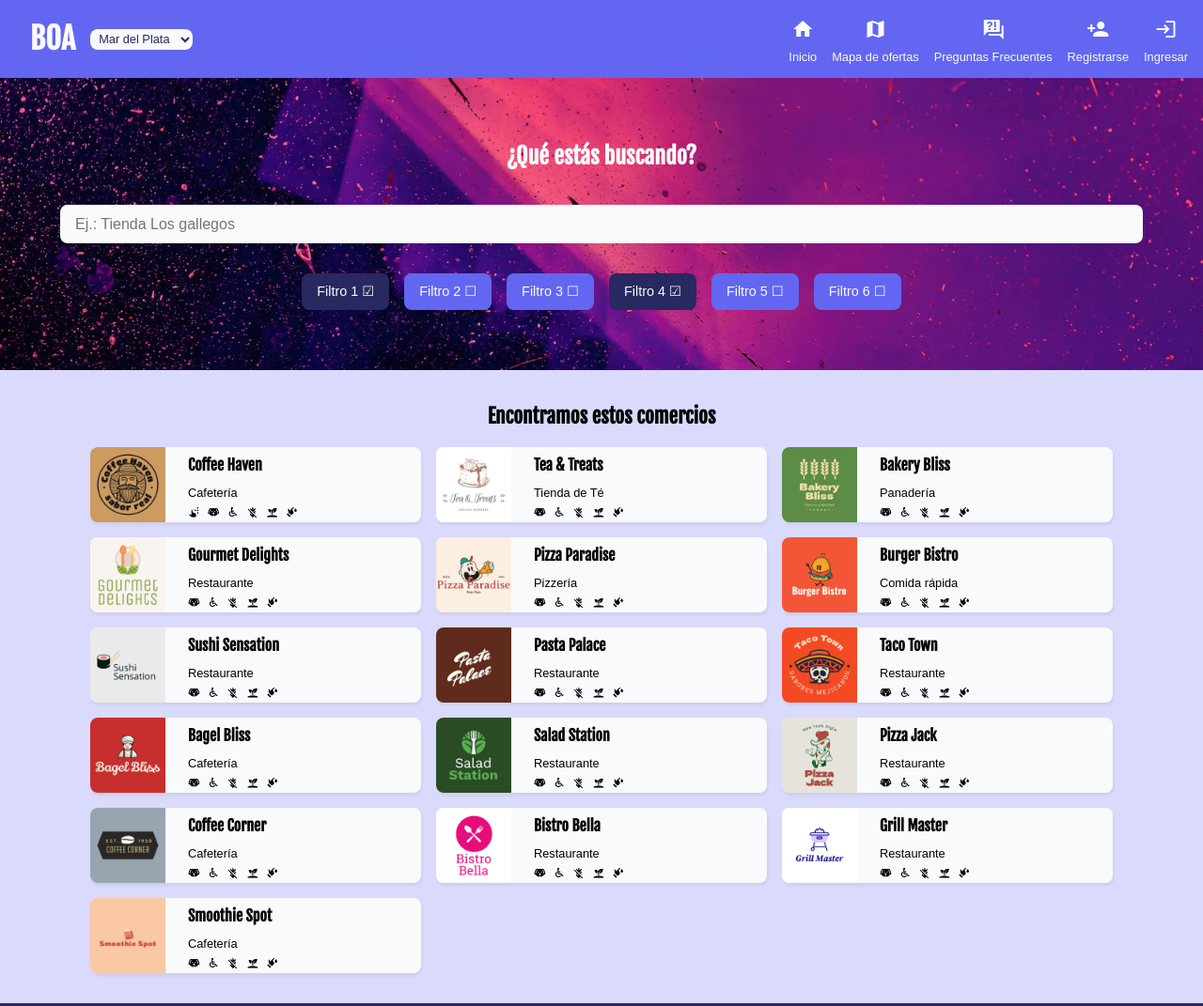
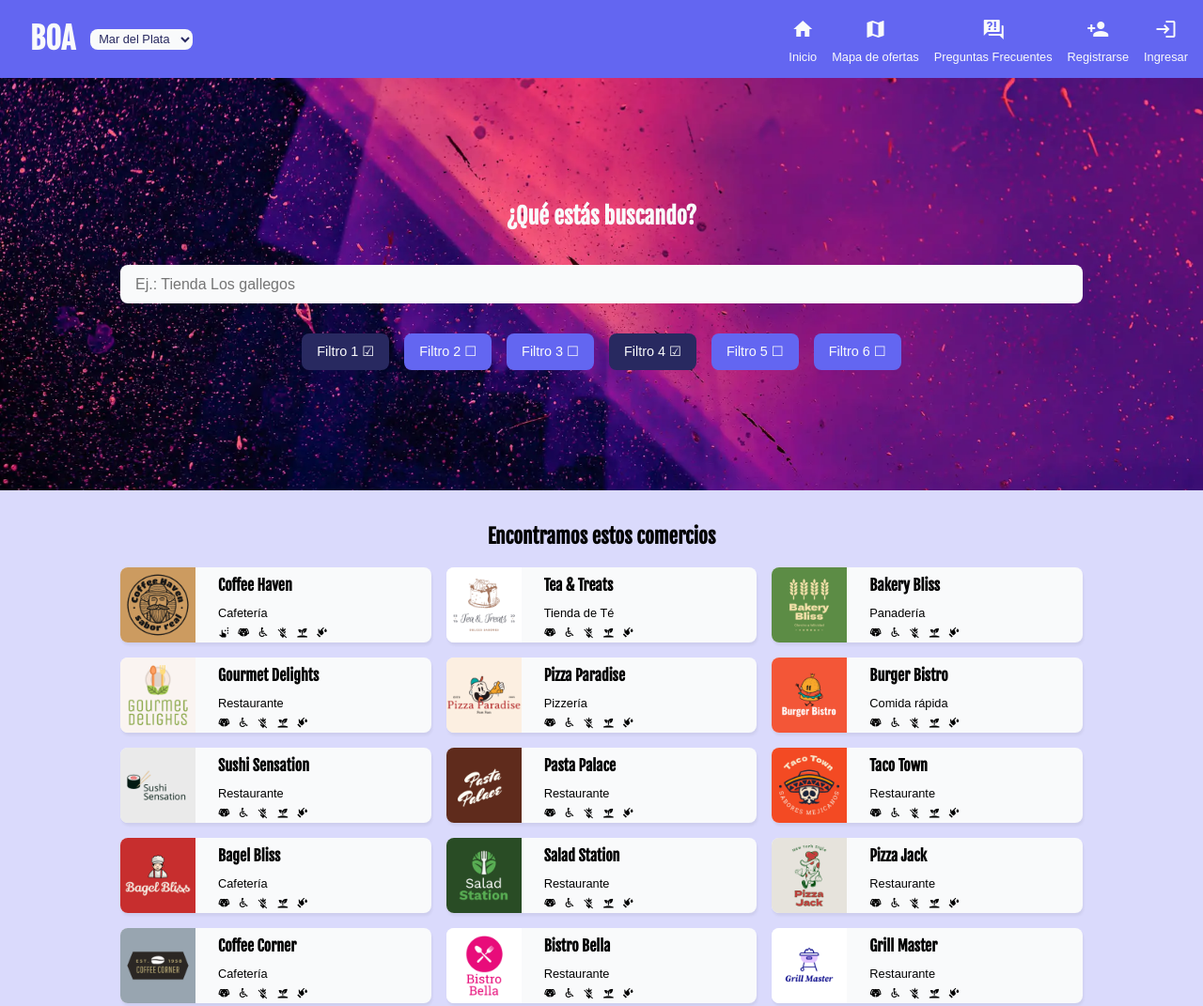
Before and after one commit to matiascano/boa, a plain HTML site: page resultados.html in a window 1280 px wide. Shown: the top 1071 px of the page at 94% size. Drawn offline with Linux system fonts and the light colour scheme; a web font is replaced by a local one.

Commit message:
se ajustaron los anchos para que conicidan y sean coherentes

```diff
--- a/assets/css/componentes/cards.css
+++ b/assets/css/componentes/cards.css
@@ -1,7 +1,6 @@
 .cards{
     display:grid;
     gap: 1rem;
-    padding-inline: 2rem;
     grid-template-columns:repeat(auto-fill, minmax(300px, 1fr));
   }
 
--- a/assets/css/componentes/header.css
+++ b/assets/css/componentes/header.css
@@ -2,7 +2,7 @@
 
     .headerPrincipal{
         width: 100%;
-        padding: 4rem;
+        padding: 10vw;
         background-color: var(--primary-900);
         text-align: center;
         color: var(--secondary-50);
--- a/assets/css/pantallas/lastPublications.css
+++ b/assets/css/pantallas/lastPublications.css
@@ -1,5 +1,5 @@
 .lastPublications{
-    width:90vw;
+    width:80vw;
     margin-inline:auto;
     padding-block: 2rem;
 }
```
